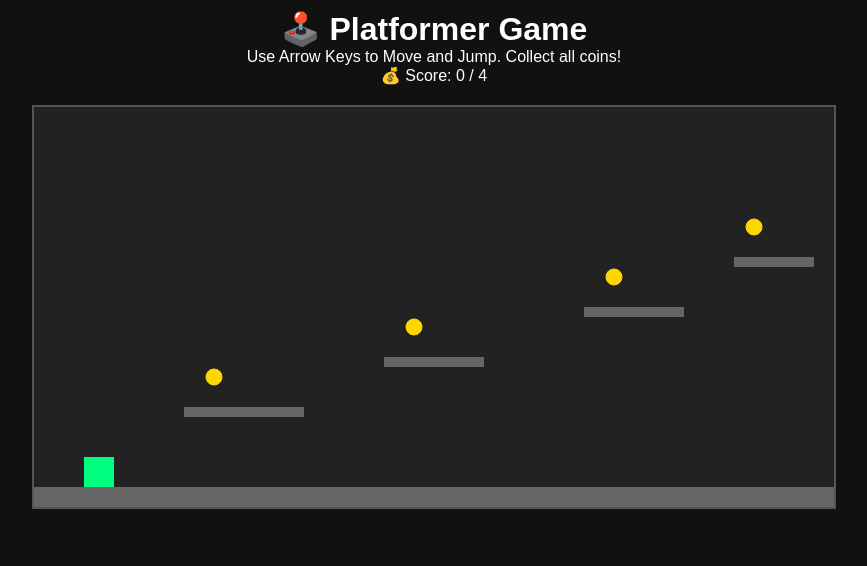
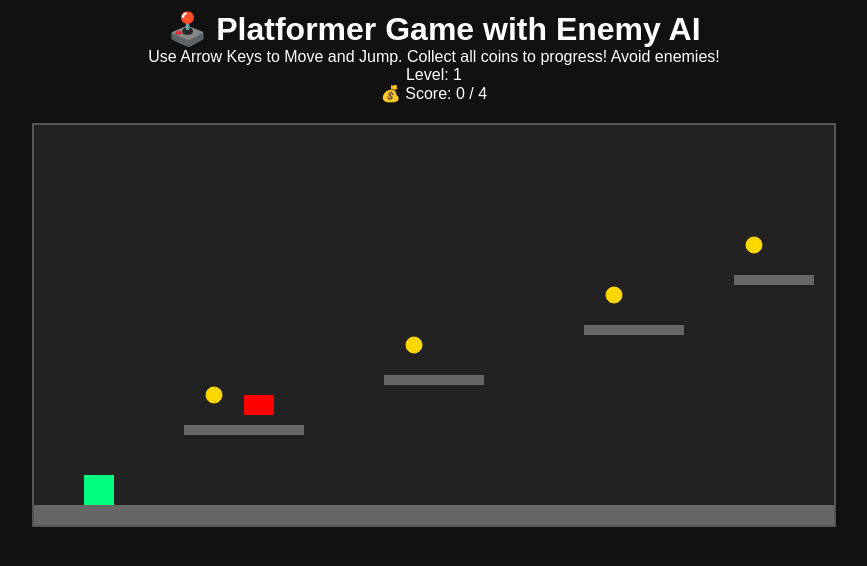
Before and after one commit to andrewxc54/2048, a plain HTML site: page index.html in a window 1280 px wide. Shown: the whole page, without its empty margins (206-1073 px from the left). Drawn offline with Linux system fonts and the light colour scheme.

Commit message:
Update index.html

```diff
--- a/index.html
+++ b/index.html
@@ -1,8 +1,8 @@
 <!DOCTYPE html>
 <html lang="en">
 <head>
-  <meta charset="UTF-8">
-  <title>Platformer Game</title>
+  <meta charset="UTF-8" />
+  <title>Platformer with Enemy AI</title>
   <style>
     * { margin: 0; padding: 0; box-sizing: border-box; }
     body { background: #111; color: white; text-align: center; font-family: sans-serif; }
@@ -11,8 +11,9 @@
   </style>
 </head>
 <body>
-  <h1>🕹️ Platformer Game</h1>
-  <p>Use Arrow Keys to Move and Jump. Collect all coins!</p>
+  <h1>🕹️ Platformer Game with Enemy AI</h1>
+  <p>Use Arrow Keys to Move and Jump. Collect all coins to progress! Avoid enemies!</p>
+  <p>Level: <span id="levelDisplay">1</span></p>
   <p>💰 Score: <span id="score">0</span> / <span id="total">0</span></p>
   <canvas id="gameCanvas" width="800" height="400"></canvas>
 
@@ -21,45 +22,109 @@
     const ctx = canvas.getContext('2d');
     const scoreDisplay = document.getElementById('score');
     const totalDisplay = document.getElementById('total');
+    const levelDisplay = document.getElementById('levelDisplay');
 
-    // Game settings
     const gravity = 0.5;
     const friction = 0.8;
 
     const player = {
-      x: 50, y: 0, width: 30, height: 30,
-      velocityX: 0, velocityY: 0,
-      speed: 4, jumping: true, color: "#00FF7F"
+      x: 50,
+      y: 0,
+      width: 30,
+      height: 30,
+      velocityX: 0,
+      velocityY: 0,
+      speed: 4,
+      jumping: true,
+      color: "#00FF7F"
     };
 
     const keys = {};
 
-    const platforms = [
-      { x: 0, y: 380, width: 800, height: 20 },    // ground
+    // Levels: Each has platforms, coins, and enemies
+    const levels = [
+      {
+        platforms: [
+          { x: 0, y: 380, width: 800, height: 20 },
           { x: 150, y: 300, width: 120, height: 10 },
           { x: 350, y: 250, width: 100, height: 10 },
           { x: 550, y: 200, width: 100, height: 10 },
           { x: 700, y: 150, width: 80, height: 10 }
-    ];
-
-    const coins = [
+        ],
+        coins: [
           { x: 180, y: 270, radius: 8, collected: false },
           { x: 380, y: 220, radius: 8, collected: false },
           { x: 580, y: 170, radius: 8, collected: false },
           { x: 720, y: 120, radius: 8, collected: false }
+        ],
+        enemies: [
+          { x: 160, y: 270, width: 30, height: 20, velocityX: 2, rangeStart: 150, rangeEnd: 270, color: "red" }
+        ]
+      },
+      {
+        platforms: [
+          { x: 0, y: 380, width: 800, height: 20 },
+          { x: 100, y: 320, width: 150, height: 10 },
+          { x: 300, y: 270, width: 80, height: 10 },
+          { x: 450, y: 230, width: 120, height: 10 },
+          { x: 630, y: 180, width: 100, height: 10 },
+          { x: 750, y: 130, width: 40, height: 10 }
+        ],
+        coins: [
+          { x: 140, y: 290, radius: 8, collected: false },
+          { x: 340, y: 240, radius: 8, collected: false },
+          { x: 490, y: 200, radius: 8, collected: false },
+          { x: 670, y: 150, radius: 8, collected: false },
+          { x: 770, y: 100, radius: 8, collected: false }
+        ],
+        enemies: [
+          { x: 110, y: 300, width: 30, height: 20, velocityX: 2.5, rangeStart: 100, rangeEnd: 230, color: "red" },
+          { x: 460, y: 210, width: 30, height: 20, velocityX: 3, rangeStart: 450, rangeEnd: 570, color: "red" }
+        ]
+      },
+      {
+        platforms: [
+          { x: 0, y: 380, width: 800, height: 20 },
+          { x: 180, y: 340, width: 80, height: 10 },
+          { x: 300, y: 300, width: 100, height: 10 },
+          { x: 450, y: 260, width: 150, height: 10 },
+          { x: 650, y: 210, width: 100, height: 10 },
+          { x: 760, y: 160, width: 30, height: 10 }
+        ],
+        coins: [
+          { x: 210, y: 310, radius: 8, collected: false },
+          { x: 340, y: 270, radius: 8, collected: false },
+          { x: 520, y: 230, radius: 8, collected: false },
+          { x: 680, y: 180, radius: 8, collected: false },
+          { x: 780, y: 130, radius: 8, collected: false }
+        ],
+        enemies: [
+          { x: 190, y: 320, width: 30, height: 20, velocityX: 2, rangeStart: 180, rangeEnd: 250, color: "red" },
+          { x: 460, y: 240, width: 30, height: 20, velocityX: 3, rangeStart: 450, rangeEnd: 590, color: "red" }
+        ]
+      }
     ];
 
+    let currentLevel = 0;
     let score = 0;
-    totalDisplay.textContent = coins.length;
-
-    document.addEventListener("keydown", e => keys[e.code] = true);
-    document.addEventListener("keyup", e => keys[e.code] = false);
 
     function resetPlayer() {
       player.x = 50;
       player.y = 0;
       player.velocityX = 0;
       player.velocityY = 0;
+      player.jumping = true;
+    }
+
+    function loadLevel(levelIndex) {
+      currentLevel = levelIndex;
+      const level = levels[levelIndex];
+      level.coins.forEach(c => c.collected = false);
+      score = 0;
+      scoreDisplay.textContent = score;
+      totalDisplay.textContent = level.coins.length;
+      levelDisplay.textContent = levelIndex + 1;
+      resetPlayer();
     }
 
     function checkCollision(a, b) {
@@ -71,8 +136,11 @@
       );
     }
 
+    document.addEventListener("keydown", e => keys[e.code] = true);
+    document.addEventListener("keyup", e => keys[e.code] = false);
+
     function update() {
-      // Controls
+      // Player controls
       if (keys["ArrowLeft"]) {
         player.velocityX = -player.speed;
       } else if (keys["ArrowRight"]) {
@@ -86,16 +154,16 @@
         player.jumping = true;
       }
 
-      // Apply gravity
+      // Gravity
       player.velocityY += gravity;
 
-      // Update position
+      // Update player position
       player.x += player.velocityX;
       player.y += player.velocityY;
 
-      // Platform collision
+      // Platform collisions
       player.jumping = true;
-      platforms.forEach(p => {
+      levels[currentLevel].platforms.forEach(p => {
         if (checkCollision(player, p)) {
           if (player.velocityY >= 0) {
             player.y = p.y - player.height;
@@ -106,12 +174,12 @@
       });
 
       // Coin collection
-      coins.forEach(c => {
+      levels[currentLevel].coins.forEach(c => {
         if (!c.collected) {
           const dx = player.x + player.width / 2 - c.x;
           const dy = player.y + player.height / 2 - c.y;
-          const distance = Math.sqrt(dx * dx + dy * dy);
-          if (distance < player.width / 2 + c.radius) {
+          const dist = Math.sqrt(dx * dx + dy * dy);
+          if (dist < player.width / 2 + c.radius) {
             c.collected = true;
             score++;
             scoreDisplay.textContent = score;
@@ -119,22 +187,44 @@
         }
       });
 
-      // Check win
-      if (score === coins.length) {
-        alert("🎉 You collected all the coins!");
-        location.reload(); // Restart game
+      // Enemy movement and collision
+      levels[currentLevel].enemies.forEach(enemy => {
+        // Move enemy
+        enemy.x += enemy.velocityX;
+
+        // Reverse direction if out of patrol range
+        if (enemy.x < enemy.rangeStart || enemy.x + enemy.width > enemy.rangeEnd) {
+          enemy.velocityX *= -1;
+          // Clamp position to range
+          if (enemy.x < enemy.rangeStart) enemy.x = enemy.rangeStart;
+          if (enemy.x + enemy.width > enemy.rangeEnd) enemy.x = enemy.rangeEnd - enemy.width;
         }
 
-      // Out of bounds (fell off)
-      if (player.y > canvas.height) {
-        alert("💀 You fell! Try again.");
-        resetPlayer();
-        score = 0;
-        coins.forEach(c => c.collected = false);
-        scoreDisplay.textContent = score;
+        // Check collision with player
+        if (checkCollision(player, enemy)) {
+          alert("💥 You got caught by an enemy! Restarting level...");
+          loadLevel(currentLevel);
+        }
+      });
+
+      // Check if all coins collected
+      if (score === levels[currentLevel].coins.length) {
+        if (currentLevel + 1 < levels.length) {
+          alert("Level Complete! Moving to next level...");
+          loadLevel(currentLevel + 1);
+        } else {
+          alert("🎉 Congratulations! You completed all levels!");
+          loadLevel(0);
+        }
       }
 
-      // Wall boundaries
+      // Fell off screen
+      if (player.y > canvas.height) {
+        alert("You fell! Restarting level...");
+        loadLevel(currentLevel);
+      }
+
+      // Boundaries
       if (player.x < 0) player.x = 0;
       if (player.x + player.width > canvas.width) player.x = canvas.width - player.width;
     }
@@ -148,12 +238,12 @@
 
       // Draw platforms
       ctx.fillStyle = "#666";
-      platforms.forEach(p => {
+      levels[currentLevel].platforms.forEach(p => {
         ctx.fillRect(p.x, p.y, p.width, p.height);
       });
 
       // Draw coins
-      coins.forEach(c => {
+      levels[currentLevel].coins.forEach(c => {
         if (!c.collected) {
           ctx.beginPath();
           ctx.arc(c.x, c.y, c.radius, 0, Math.PI * 2);
@@ -164,6 +254,12 @@
           ctx.closePath();
         }
       });
+
+      // Draw enemies
+      levels[currentLevel].enemies.forEach(enemy => {
+        ctx.fillStyle = enemy.color;
+        ctx.fillRect(enemy.x, enemy.y, enemy.width, enemy.height);
+      });
     }
 
     function gameLoop() {
@@ -172,6 +268,7 @@
       requestAnimationFrame(gameLoop);
     }
 
+    loadLevel(0);
     gameLoop();
   </script>
 </body>
```
Lines whose indentation alone changed are shown as unchanged.
